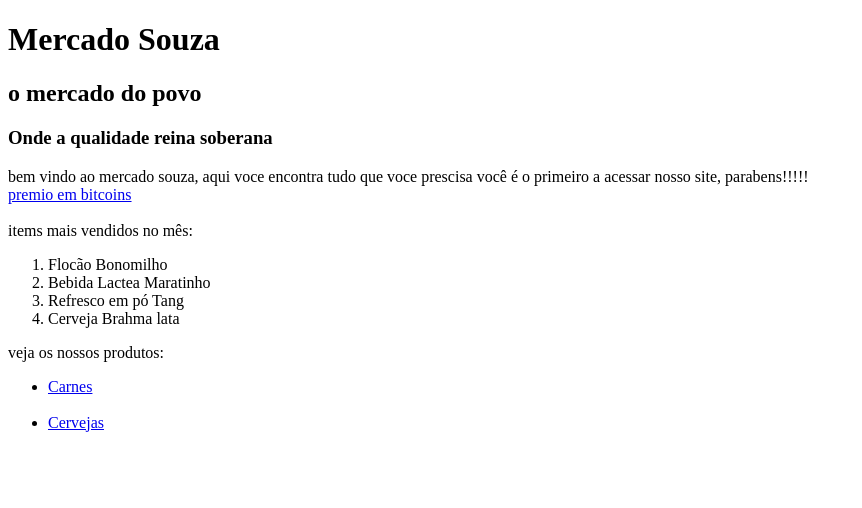
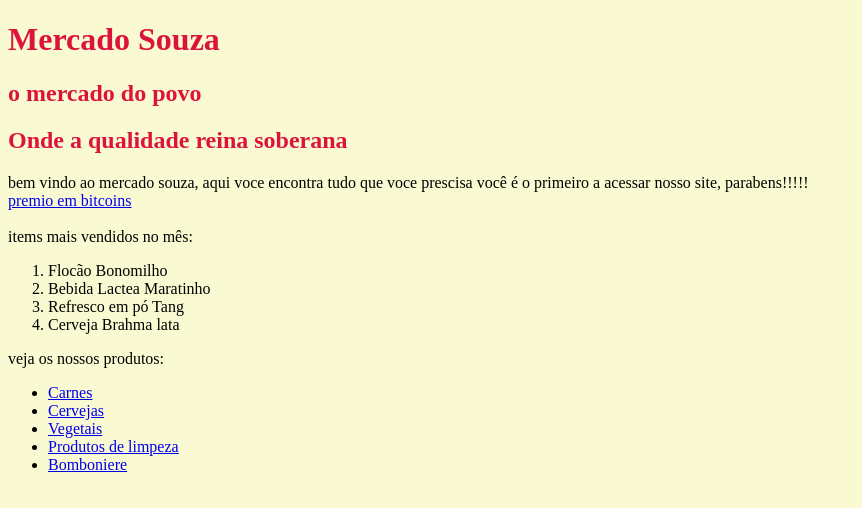
Before and after one commit to PedroHSilva10/Projeto-individual, a plain HTML site: page index.html in a window 1280 px wide. Shown: the whole page, without its empty margins (0-862 px from the left). Drawn offline with Linux system fonts and the light colour scheme.

Commit message:
criando o patinho feio A.K.A CSS

```diff
--- a/index.html
+++ b/index.html
@@ -6,11 +6,12 @@
     <meta name="viewport" content="width=device-width, initial-scale=1.0">
     <link rel="shortcut icon" href="imagens/favicon.ico" type="image/x-icon">
     <title>Mercado Souza</title>
+    <link rel="stylesheet" href="style.css">
 </head>
 <body>
 
 <!--titulo e subtitulo-->
-    <h1>Mercado Souza</h1> <h2>o mercado do povo</h2> <h3>Onde a qualidade reina soberana</h3>
+    <h1>Mercado Souza</h1> <h2>o mercado do povo</h2> <h2>Onde a qualidade reina soberana</h2>
     <!--musica "tema"-->
     <audio src="audio/Bird Watching.mp3" autoplay loop >"tema"</audio>
     <!--"""paragrafo""" de aprentaçâo-->
@@ -31,8 +32,11 @@
      <!--lista desordenada-->
     <ul>
         <!--chamada para as outras paginas-->
-        <li> <a href="carnes.html">Carnes</a> </li> <br>
+        <li> <a href="carnes.html">Carnes</a> </li>
         <li> <a href="cervejas.html">Cervejas</a> </li>
+        <li> <a href="vegetais.html">Vegetais</a></li>
+        <li> <a href="limpeza.html">Produtos de limpeza</a></li>
+        <li> <a href="bomboniere.html">Bomboniere</a></li>
     </ul>
     </p>
 </body>
--- /dev/null
+++ b/style.css
@@ -0,0 +1,17 @@
+@charset "UTF-8";
+
+body{
+    background-color: lightgoldenrodyellow;
+}
+
+h1{
+    color: crimson;
+}
+
+h2{
+    color: crimson;
+}
+
+p{
+    text-align: justify;
+}
```
Also changed, not shown: bomboniere.html (added, +20 -0 lines), carnes.html (+1 -0 lines), cervejas.html (+1 -0 lines), limpeza.html (added, +20 -0 lines), vegetais.html (added, +20 -0 lines).
